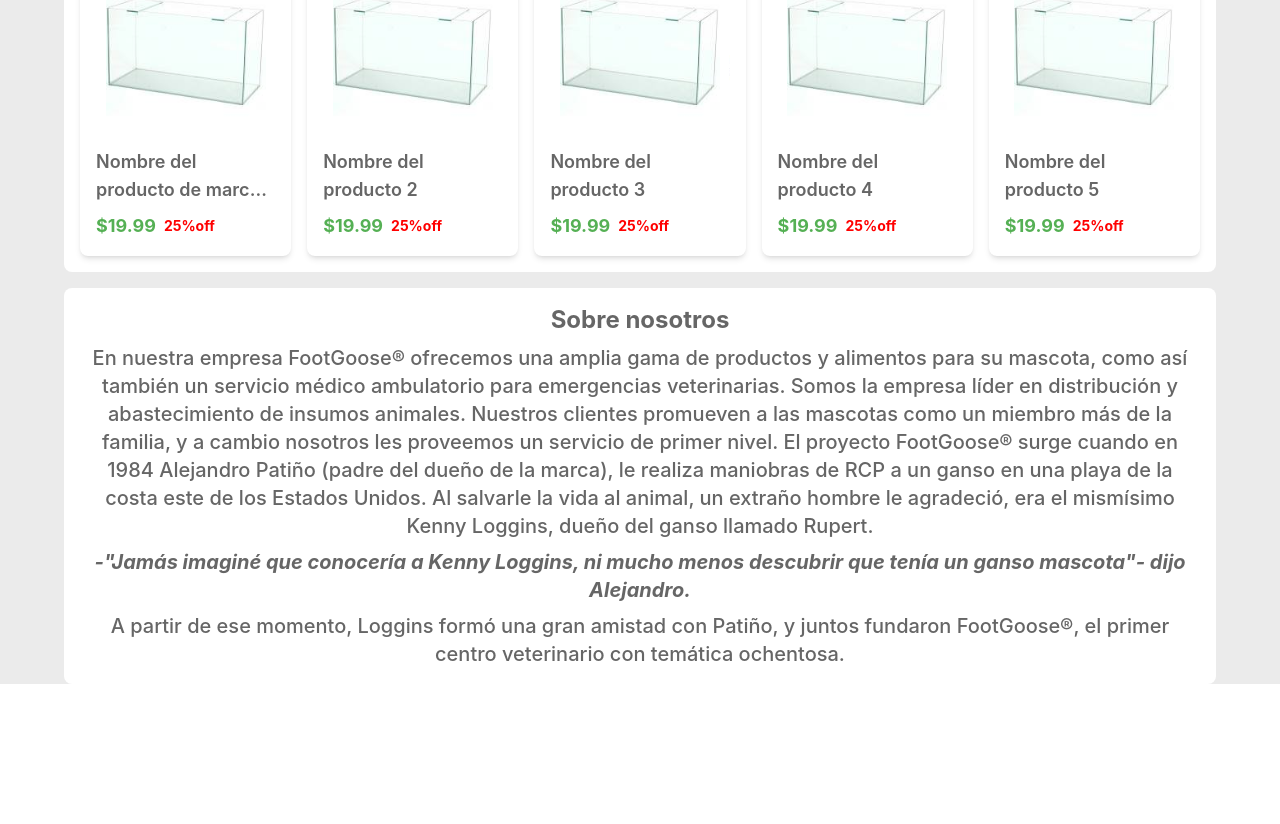
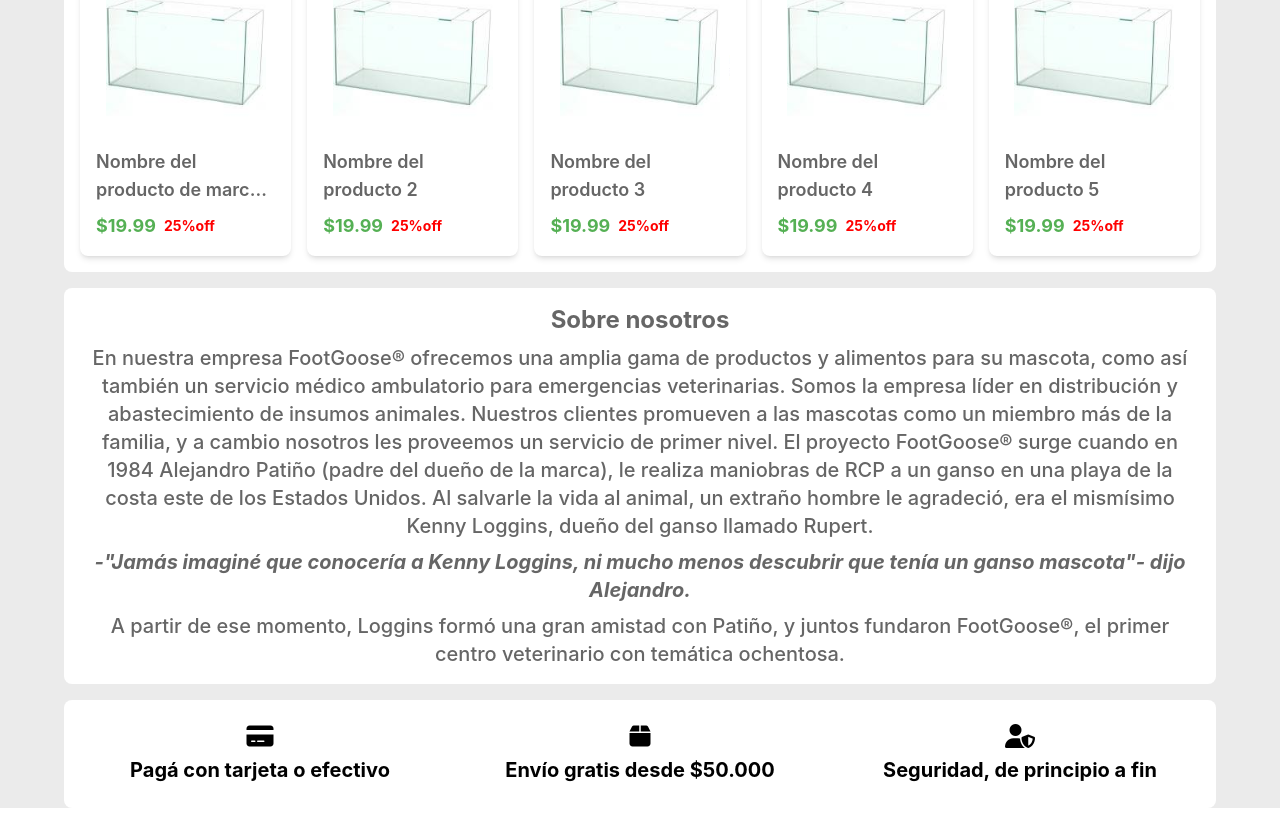
Before and after one commit to Marcos676/e-commerce-petshop, a React (Vite) app in the folder client/: page / in a window 1280 px wide. Shown: the part 764-1588 px from the top of the page. Before the commit the page ends 1464 px from the top, so only its background shows below. Built offline with nearby package versions, Linux system fonts and the light colour scheme.

Commit message:
Agrega seccion de beneficios en Home

```diff
--- a/client/src/pages/Home.tsx
+++ b/client/src/pages/Home.tsx
@@ -118,6 +118,25 @@
         </p>
       </section>
 
+      <div className="flex justify-around flex-wrap bg-blanco rounded-lg p-4 my-4 gap-5">
+        {[
+          { icono: "fa-credit-card", texto: "Pagá con tarjeta o efectivo" },
+          { icono: "fa-box", texto: "Envío gratis desde $50.000" },
+          { icono: "fa-user-shield", texto: "Seguridad, de principio a fin" },
+        ].map((beneficio, index) => (
+          <div
+            key={index}
+            className="min-w-70 flex flex-col justify-around items-center py-2 gap-2"
+          >
+            <i
+              className={`fas ${beneficio.icono} block text-2xl text-negro`}
+            ></i>
+            <p className="text-xl font-bold text-negro text-center">
+              {beneficio.texto}
+            </p>
+          </div>
+        ))}
+      </div>
     </>
   );
 };
```
